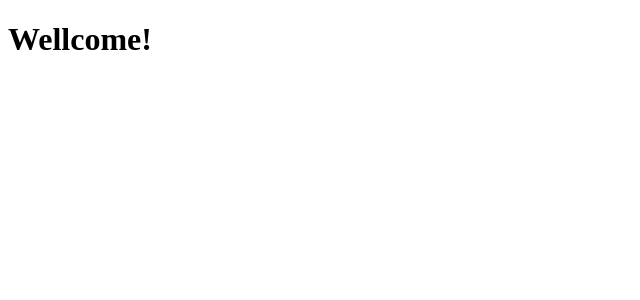
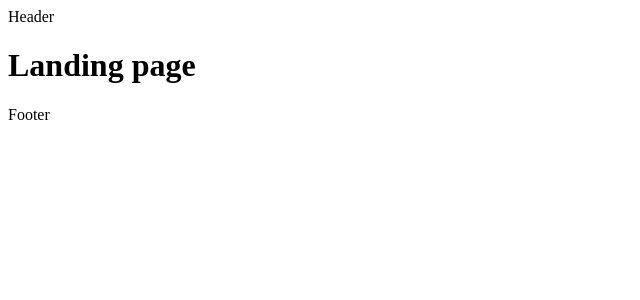
Before and after one commit to Baremantar/maskmarket-front, a React (Create React App) app: page / in a window 1280 px wide. Shown: the top 300 px of the page, without its empty margins (0-640 px from the left). Built offline with nearby package versions, Linux system fonts and the light colour scheme.

Commit message:
Added basicLayout component.

```diff
--- a/public/index.html
+++ b/public/index.html
@@ -38,6 +38,5 @@
 
       To begin the development, run `npm start` or `yarn start`.
       To create a production bundle, use `npm run build` or `yarn build`.
-    -->
-  </body>
+    --></body>
 </html>
--- a/src/Router/appRouter.tsx
+++ b/src/Router/appRouter.tsx
@@ -1,4 +1,4 @@
-import { Landing } from 'pages/landing'
+import { Landing } from 'pages/Landing'
 import { Routes, Route } from 'react-router-dom'
 
 export const AppRouter = () => {
--- /dev/null
+++ b/src/components/basicLayout/index.tsx
@@ -0,0 +1,18 @@
+import { Footer } from 'components/footer'
+import { Header } from 'components/header'
+import { FC, ReactNode } from 'react'
+import { Container } from './styled'
+
+interface ILayout {
+    children: ReactNode
+}
+
+export const Layout: FC<ILayout> = ({ children }) => {
+    return (
+        <Container>
+            <Header />
+            {children}
+            <Footer />
+        </Container>
+    )
+}
--- /dev/null
+++ b/src/components/basicLayout/styled.tsx
@@ -0,0 +1,8 @@
+import styled from 'styled-components'
+
+export const Container = styled.div`
+    & {
+        display: flex;
+        flex-direction: column;
+    }
+`
--- /dev/null
+++ b/src/components/footer/index.tsx
@@ -0,0 +1,3 @@
+export const Footer = () => {
+    return <footer>Footer</footer>
+}
--- /dev/null
+++ b/src/components/header/index.tsx
@@ -0,0 +1,3 @@
+export const Header = () => {
+    return <header>Header</header>
+}
--- a/src/index.tsx
+++ b/src/index.tsx
@@ -3,12 +3,15 @@ import { BrowserRouter } from 'react-router-dom'
 import { AppRouter } from 'Router/appRouter'
 import { Provider } from 'react-redux'
 import { store } from 'redux/store/store'
+import { Layout } from 'components/basicLayout'
 
 const root = createRoot(document.getElementById('root') as HTMLElement)
 root.render(
-    <BrowserRouter>
-        <Provider store={store}>
-            <AppRouter />
-        </Provider>
-    </BrowserRouter>
+    <Provider store={store}>
+        <BrowserRouter>
+            <Layout>
+                <AppRouter />
+            </Layout>
+        </BrowserRouter>
+    </Provider>
 )
--- a/src/pages/Landing/index.tsx
+++ b/src/pages/Landing/index.tsx
@@ -1,7 +1,7 @@
 export const Landing = () => {
     return (
         <main>
-            <h1>Wellcome!</h1>
+            <h1>Landing page</h1>
         </main>
     )
 }
--- a/src/redux/action-creators/UserActions.ts
+++ b/src/redux/action-creators/UserActions.ts
@@ -2,7 +2,7 @@ import { Dispatch } from 'redux'
 import { UserActionsType } from 'redux/actions/UserActions'
 
 export const setName = (name: string) => {
-    return (dispatch: Dispatch<UserActionsType>) => {
+    return async (dispatch: Dispatch<UserActionsType>) => {
         dispatch({ type: 'CHANGE_NAME', payload: name })
     }
 }
--- a/src/redux/reducers/UserReducer.ts
+++ b/src/redux/reducers/UserReducer.ts
@@ -10,6 +10,9 @@ export const initialState: IState = {
 
 export const UserReducer = (state = initialState, action: Actions): IState => {
     switch (action.type) {
+        case 'CHANGE_NAME': {
+            return { ...state, name: action.payload }
+        }
         default:
             return state
     }
```
Also changed, not shown: tsconfig.json (+2 -8 lines), public/manifest.json. Lines whose indentation alone changed are shown as unchanged.
